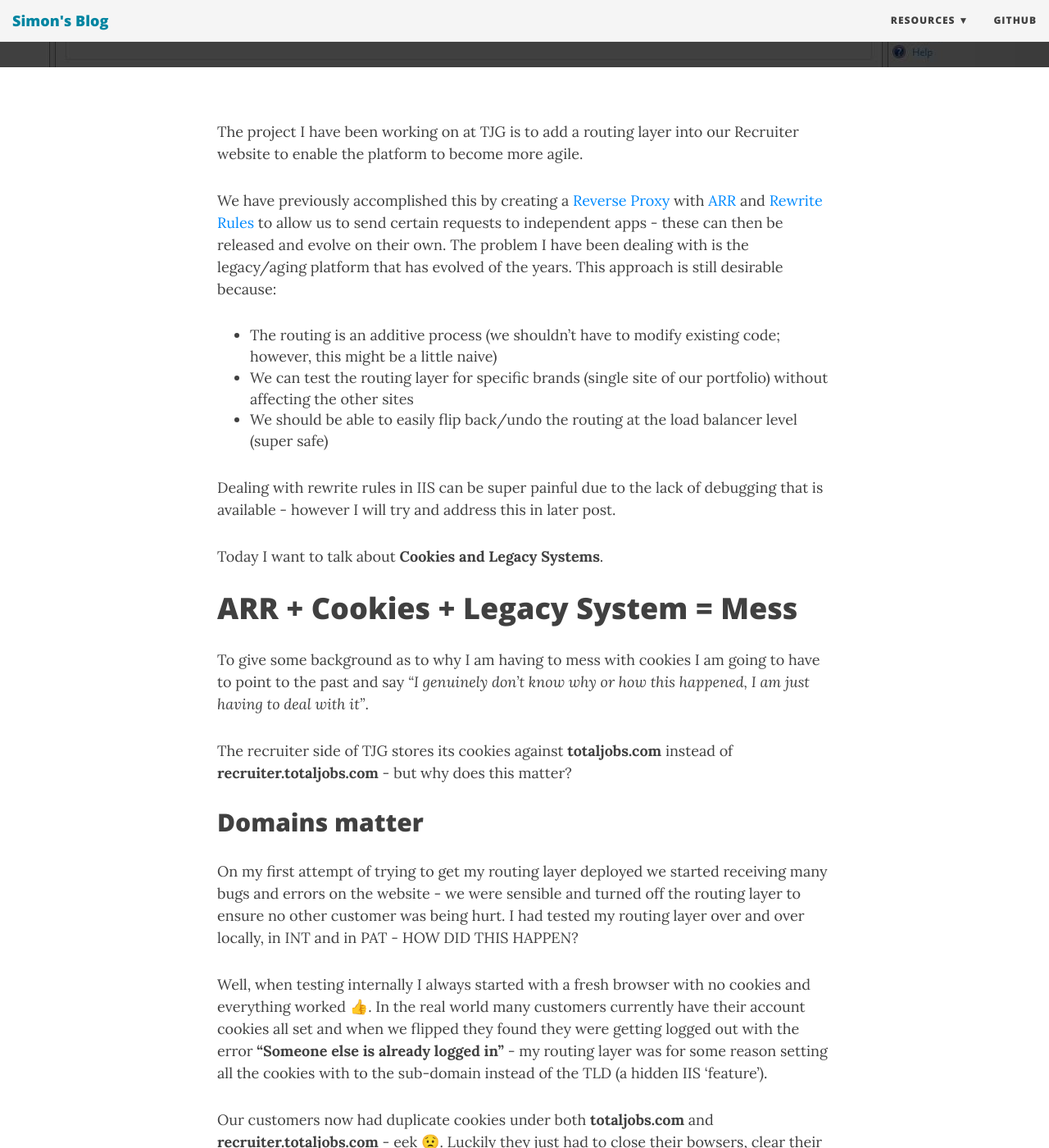
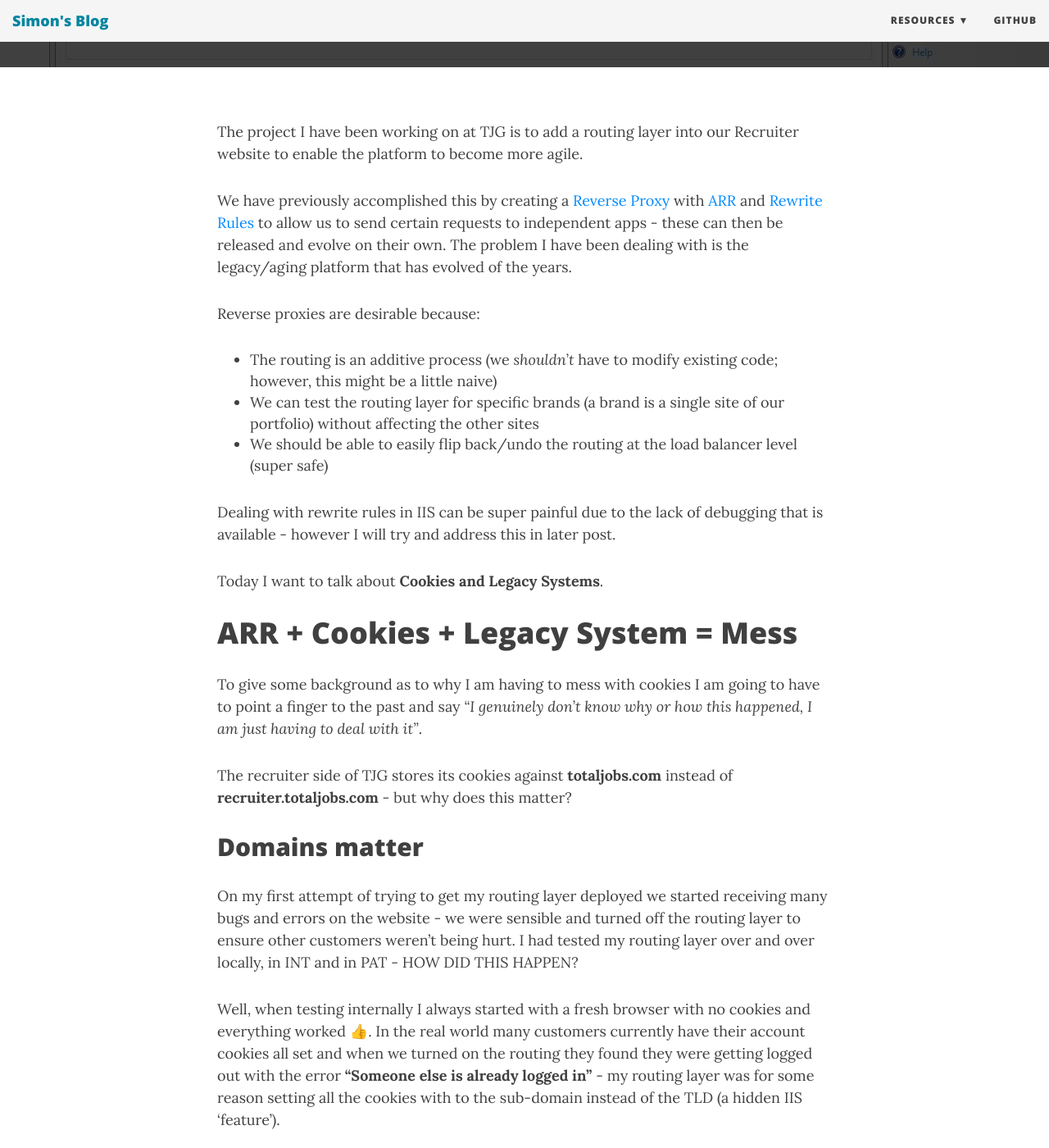
Before and after one commit to Workshop2/workshop2.github.io, a Jekyll site: the page built from _posts/2016-12-11-iis-arr-and-rewrite-rules-part-1.md, in a window 1280 px wide and 1400 px high, scrolled down 559 px. Shown: the whole window at 82% size. Built offline with Jekyll 4.4.1, drawn with Linux system fonts in a browser that asks for light colours; nearby versions of some CDN libraries; emoji names are drawn with the system emoji font; comment, search, counter and statistics services are not loaded; some of the changed text lies outside the part shown.

Commit message:
Proof reading I should have done a long time ago

```diff
--- a/_posts/2016-12-11-iis-arr-and-rewrite-rules-part-1.md
+++ b/_posts/2016-12-11-iis-arr-and-rewrite-rules-part-1.md
@@ -14,10 +14,12 @@
 ---
 The project I have been working on at TJG is to add a routing layer into our Recruiter website to enable the platform to become more agile.
 
-We have previously accomplished this by creating a [Reverse Proxy](https://en.wikipedia.org/wiki/Reverse_proxy) with [ARR](https://www.iis.net/downloads/microsoft/application-request-routing) and [Rewrite Rules](https://www.iis.net/learn/extensions/url-rewrite-module/creating-rewrite-rules-for-the-url-rewrite-module) to allow us to send certain requests to independent apps - these can then be released and evolve on their own. The problem I have been dealing with is the legacy/aging platform that has evolved of the years. This approach is still desirable because:
+We have previously accomplished this by creating a [Reverse Proxy](https://en.wikipedia.org/wiki/Reverse_proxy) with [ARR](https://www.iis.net/downloads/microsoft/application-request-routing) and [Rewrite Rules](https://www.iis.net/learn/extensions/url-rewrite-module/creating-rewrite-rules-for-the-url-rewrite-module) to allow us to send certain requests to independent apps - these can then be released and evolve on their own. The problem I have been dealing with is the legacy/aging platform that has evolved of the years.
 
-- The routing is an additive process (we shouldn’t have to modify existing code; however, this might be a little naive)
-- We can test the routing layer for specific brands (single site of our portfolio) without affecting the other sites
+Reverse proxies are desirable because:
+
+- The routing is an additive process (we _shouldn’t_ have to modify existing code; however, this might be a little naive)
+- We can test the routing layer for specific brands (a brand is a single site of our portfolio) without affecting the other sites
 - We should be able to easily flip back/undo the routing at the load balancer level (super safe)
 
 Dealing with rewrite rules in IIS can be super painful due to the lack of debugging that is available - however I will try and address this in later post.
@@ -26,21 +28,21 @@
 
 
 # ARR + Cookies + Legacy System = Mess
-To give some background as to why I am having to mess with cookies I am going to have to point to the past and say _"I genuinely don't know why or how this happened, I am just having to deal with it"_.
+To give some background as to why I am having to mess with cookies I am going to have to point a finger to the past and say _"I genuinely don't know why or how this happened, I am just having to deal with it"_.
 
 The recruiter side of TJG stores its cookies against **totaljobs.com** instead of **recruiter.totaljobs.com** - but why does this matter?
 
 ## Domains matter
-On my first attempt of trying to get my routing layer deployed we started receiving many bugs and errors on the website - we were sensible and turned off the routing layer to ensure no other customer was being hurt. I had tested my routing layer over and over locally, in INT and in PAT - HOW DID THIS HAPPEN?
+On my first attempt of trying to get my routing layer deployed we started receiving many bugs and errors on the website - we were sensible and turned off the routing layer to ensure other customers weren't being hurt. I had tested my routing layer over and over locally, in INT and in PAT - HOW DID THIS HAPPEN?
 
-Well, when testing internally I always started with a fresh browser with no cookies and everything worked :thumbsup:. In the real world many customers currently have their account cookies all set and when we flipped they found they were getting logged out with the error **"Someone else is already logged in"** - my routing layer was for some reason setting all the cookies with to the sub-domain instead of the TLD (a hidden IIS 'feature').
+Well, when testing internally I always started with a fresh browser with no cookies and everything worked :thumbsup:. In the real world many customers currently have their account cookies all set and when we turned on the routing they found they were getting logged out with the error **"Someone else is already logged in"** - my routing layer was for some reason setting all the cookies with to the sub-domain instead of the TLD (a hidden IIS 'feature').
 
 Our customers now had duplicate cookies under both **totaljobs.com** and **recruiter.totaljobs.com** - eek :worried:. Luckily they just had to close their bowsers, clear their cookies or wait a few hours for the cookies to expire and everything was ok.
 
 ## Solving the problem
-There are years of code and legacy behind how cookies are stored and read - however I am not here to fix all the problems, I am here to enable the platform to move forward.
+There are years of code and legacy behind how cookies are stored and read in the recruiter platform - I am just one person with the goal of adding routing (I don't have the resource to update all the cookie code).
 
-IIS Rewrite Rules allow you to define rules for in-bound traffic as well as out-bound traffic which enables us to modify content and header of HTTP responses.
+IIS Rewrite Rules allow you to define rules for both in-bound traffic and out-bound traffic which enables us to modify HTTP responses.
 
 The problem I needed to solve was:
 **"Ensure the domain is set for all _Set-Cookie_ headers to the TLD."**
```
Also changed, not shown: other parts of _posts/2016-12-11-iis-arr-and-rewrite-rules-part-1.md (+1 -1 lines).
